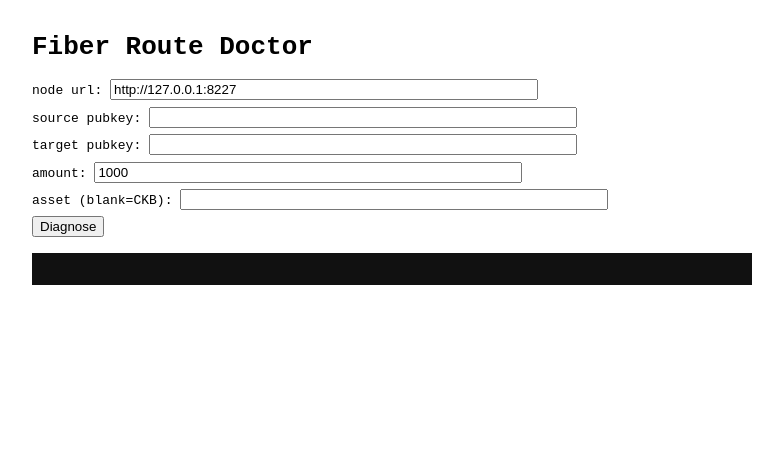
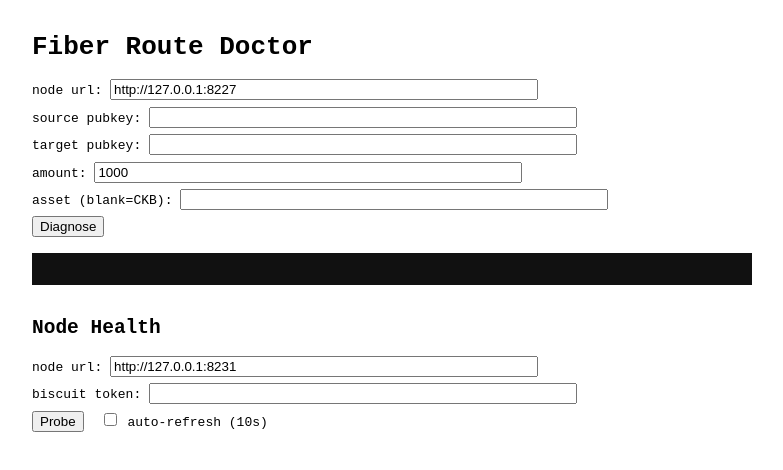
Before and after one commit to toastmanAu/fiber-route-doctor, a React (Vite) app in the folder apps/web/: page / in a window 1280 px wide. Shown: the top 470 px of the page, without its empty margins (248-1031 px from the left). Built offline with nearby package versions, Linux system fonts and the light colour scheme.

Commit message:
feat(web): node health panel with traffic-light checks and auto-refresh

```diff
--- a/apps/web/src/App.tsx
+++ b/apps/web/src/App.tsx
@@ -3,6 +3,7 @@ import { GraphClient, loadGraph, runDiagnosis, formatReportText, type RouteRepor
 import { buildProbe } from "./probe-form.js";
 import { buildRouteView } from "./route-view.js";
 import { RouteGraph } from "./RouteGraph.js";
+import { HealthPanel } from "./HealthPanel.js";
 
 export function App() {
   const [url, setUrl] = useState("http://127.0.0.1:8227");
@@ -39,6 +40,7 @@ export function App() {
       <button onClick={run} disabled={busy}>{busy ? "diagnosing…" : "Diagnose"}</button>
       {report && <RouteGraph view={buildRouteView(report)} />}
       <pre style={{ background: "#111", color: "#0f0", padding: "1rem", marginTop: "1rem", whiteSpace: "pre-wrap" }}>{out}</pre>
+      <HealthPanel />
     </main>
   );
 }
--- /dev/null
+++ b/apps/web/src/HealthPanel.tsx
@@ -0,0 +1,61 @@
+import React, { useCallback, useEffect, useState } from "react";
+import { HealthClient, runHealthProbe } from "@fiber-route-doctor/core";
+import { buildHealthView, type HealthView } from "./health-view.js";
+
+export function HealthPanel() {
+  const [url, setUrl] = useState("http://127.0.0.1:8231");
+  const [token, setToken] = useState("");
+  const [view, setView] = useState<HealthView | null>(null);
+  const [error, setError] = useState("");
+  const [auto, setAuto] = useState(false);
+  const [busy, setBusy] = useState(false);
+
+  const run = useCallback(async () => {
+    setBusy(true);
+    setError("");
+    try {
+      const report = await runHealthProbe(new HealthClient({ url, biscuit: token || undefined }));
+      setView(buildHealthView(report));
+    } catch (e) {
+      setView(null);
+      setError(String(e));
+    } finally { setBusy(false); }
+  }, [url, token]);
+
+  useEffect(() => {
+    if (!auto) return;
+    const id = setInterval(run, 10_000);
+    return () => clearInterval(id);
+  }, [auto, run]);
+
+  return (
+    <section style={{ marginTop: "2rem" }}>
+      <h2>Node Health</h2>
+      <div style={{ margin: "0.4rem 0" }}>
+        <label>node url: <input value={url} onChange={(e) => setUrl(e.target.value)} style={{ width: 420 }} /></label>
+      </div>
+      <div style={{ margin: "0.4rem 0" }}>
+        <label>biscuit token: <input type="password" value={token} onChange={(e) => setToken(e.target.value)} style={{ width: 420 }} /></label>
+      </div>
+      <button onClick={run} disabled={busy}>{busy ? "probing…" : "Probe"}</button>
+      <label style={{ marginLeft: "1rem" }}>
+        <input type="checkbox" checked={auto} onChange={(e) => setAuto(e.target.checked)} /> auto-refresh (10s)
+      </label>
+      {error && <pre style={{ color: "#e74c3c" }}>{error}</pre>}
+      {view && (
+        <div style={{ marginTop: "1rem" }}>
+          <div style={{ color: view.verdictColor, fontWeight: "bold" }}>verdict: {view.verdict.toUpperCase()}</div>
+          {view.summary && <div style={{ color: "#888" }}>{view.summary}</div>}
+          <ul style={{ listStyle: "none", padding: 0 }}>
+            {view.rows.map((r) => (
+              <li key={r.id} style={{ margin: "0.3rem 0" }}>
+                <span style={{ color: r.color }}>{r.icon}</span> <strong>{r.title}</strong> — {r.reason}
+                {r.fix && <div style={{ color: "#888", marginLeft: "1.4rem" }}>fix: {r.fix}</div>}
+              </li>
+            ))}
+          </ul>
+        </div>
+      )}
+    </section>
+  );
+}
--- /dev/null
+++ b/apps/web/src/health-view.ts
@@ -0,0 +1,14 @@
+import type { CheckStatus, HealthReport } from "@fiber-route-doctor/core";
+
+const ICON: Record<CheckStatus, string> = { pass: "✓", warn: "⚠", fail: "✗", skip: "−" };
+const COLOR: Record<CheckStatus, string> = { pass: "#2ecc71", warn: "#f1c40f", fail: "#e74c3c", skip: "#7f8c8d" };
+
+export interface HealthRow { id: string; icon: string; color: string; title: string; reason: string; fix?: string; }
+export interface HealthView { verdict: CheckStatus; verdictColor: string; rows: HealthRow[]; summary?: string; }
+
+export function buildHealthView(report: HealthReport): HealthView {
+  const rows = report.checks.map((c) => ({ id: c.id, icon: ICON[c.status], color: COLOR[c.status], title: c.title, reason: c.reason, fix: c.fix }));
+  const n = report.node;
+  const summary = n ? `fnn v${n.version} | ${n.channelCount} channels (${n.pendingChannelCount} pending) | ${n.peersCount} peers` : undefined;
+  return { verdict: report.verdict, verdictColor: COLOR[report.verdict], rows, summary };
+}
```
Also changed, not shown: 1 other file (tests, documents, lock files or other folders).
